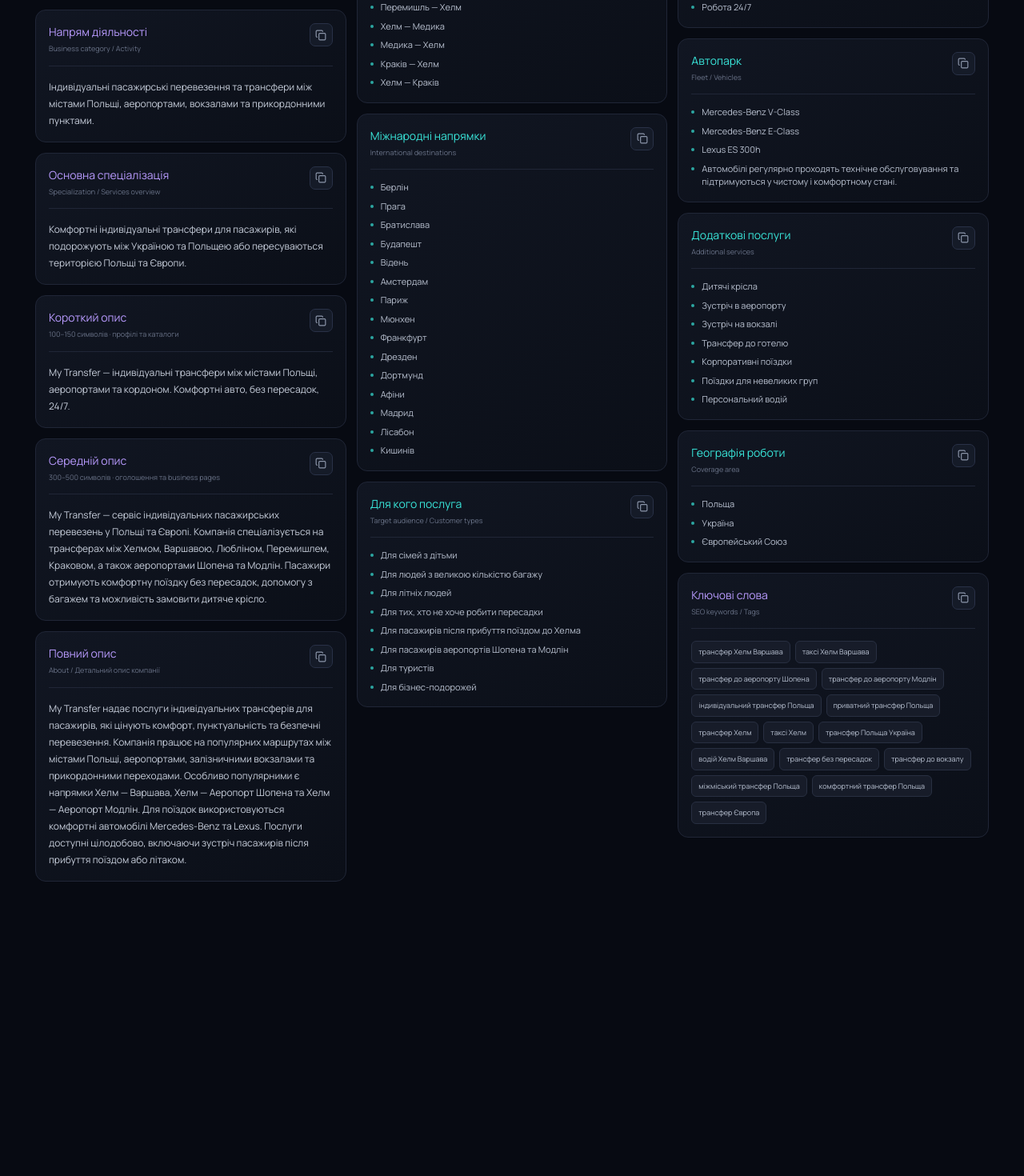
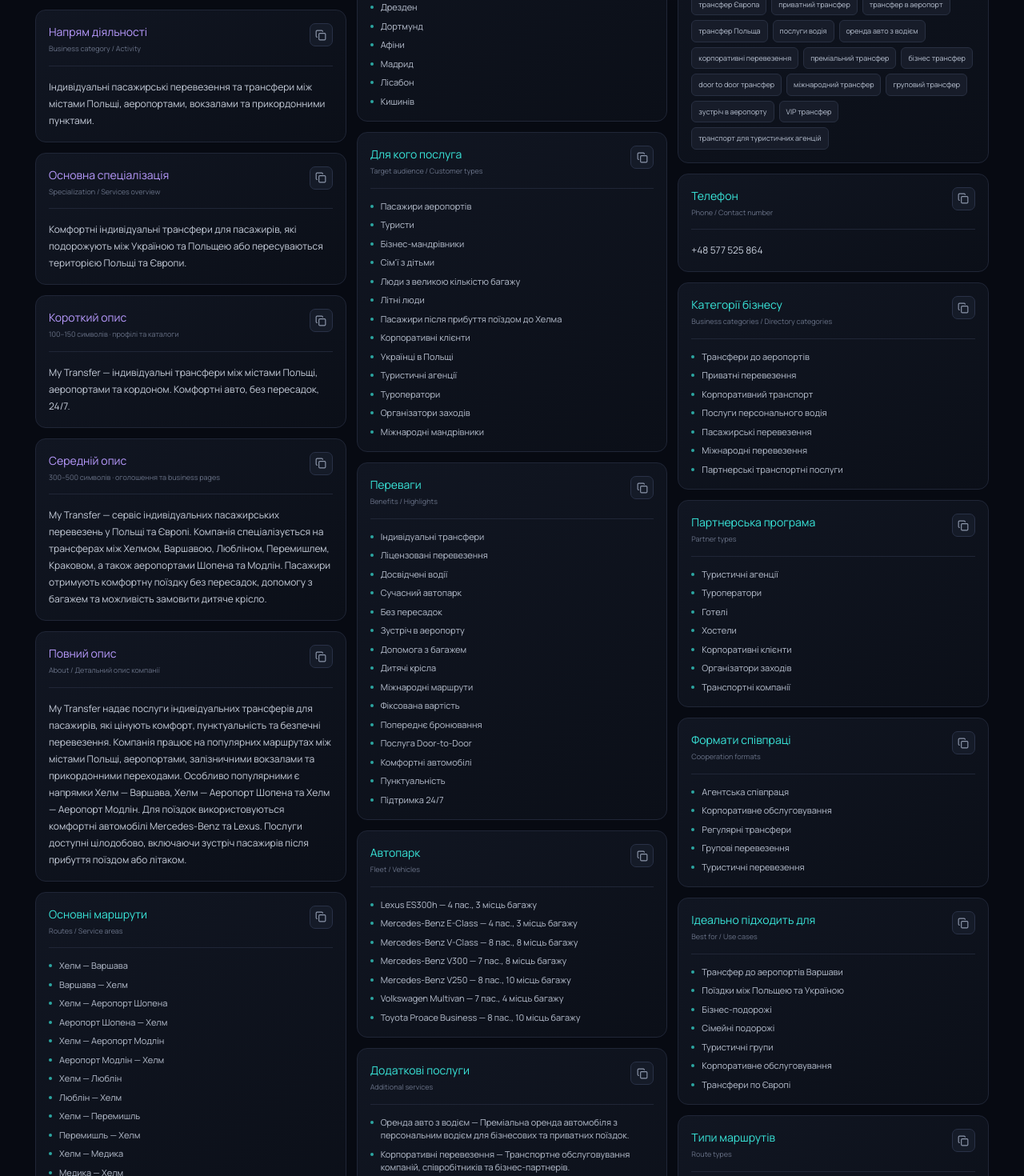
Before and after one commit to SpiritUrban/signal-builder, a Next.js app: page /company in a window 1280 px wide. Shown: the part 600-2070 px from the top of the page at 80% size. Before the commit the page ends 1782 px from the top, so only its background shows below. Built offline with nearby package versions, Linux system fonts and the light colour scheme.

Commit message:
Expand My Transfer company knowledge base

```diff
--- a/src/data/companyInfo.ts
+++ b/src/data/companyInfo.ts
@@ -1,3 +1,5 @@
+import companyProfile from "./companyProfile.json";
+
 export interface CompanyInfoBlock {
   id: string;
   title: string;
@@ -14,13 +16,13 @@
     id: "name",
     title: "Назва компанії",
     hint: "Company name / Business name",
-    content: "My Transfer",
+    content: companyProfile.company.name,
   },
   {
     id: "website",
     title: "Сайт",
     hint: "Website URL",
-    content: "https://my-transfer.com.ua",
+    content: companyProfile.company.website,
   },
   {
     id: "activity",
@@ -76,42 +78,102 @@
     title: "Для кого послуга",
     hint: "Target audience / Customer types",
     type: "list",
-    content: lines(["Для сімей з дітьми", "Для людей з великою кількістю багажу", "Для літніх людей", "Для тих, хто не хоче робити пересадки", "Для пасажирів після прибуття поїздом до Хелма", "Для пасажирів аеропортів Шопена та Модлін", "Для туристів", "Для бізнес-подорожей"]),
+    content: lines(companyProfile.targetAudience),
   },
   {
     id: "advantages",
     title: "Переваги",
     hint: "Benefits / Highlights",
     type: "list",
-    content: lines(["Індивідуальний трансфер", "Без пересадок", "Від дверей до дверей", "Допомога з багажем", "Комфортні автомобілі", "Фіксована домовлена вартість", "Пунктуальність", "Зустріч у визначеному місці", "Цілодобова підтримка", "Робота 24/7"]),
+    content: lines(companyProfile.benefits),
   },
   {
     id: "fleet",
     title: "Автопарк",
     hint: "Fleet / Vehicles",
     type: "list",
-    content: lines(["Mercedes-Benz V-Class", "Mercedes-Benz E-Class", "Lexus ES 300h", "", "Автомобілі регулярно проходять технічне обслуговування та підтримуються у чистому і комфортному стані."]),
+    content: lines([
+      ...companyProfile.fleet.businessSedans.map((car) => `${car.name} — ${car.passengers} пас., ${car.luggage} місць багажу`),
+      ...companyProfile.fleet.premiumMinivans.map((car) => `${car.name} — ${car.passengers} пас., ${car.luggage} місць багажу`),
+      ...companyProfile.fleet.groupTransfers.map((car) => `${car.name} — ${car.passengers} пас., ${car.luggage} місць багажу`),
+    ]),
   },
   {
     id: "additional-services",
     title: "Додаткові послуги",
     hint: "Additional services",
     type: "list",
-    content: lines(["Дитячі крісла", "Зустріч в аеропорту", "Зустріч на вокзалі", "Трансфер до готелю", "Корпоративні поїздки", "Поїздки для невеликих груп", "Персональний водій"]),
+    content: lines(companyProfile.additionalServices.map((service) => `${service.name} — ${service.description}`)),
   },
   {
     id: "geography",
     title: "Географія роботи",
     hint: "Coverage area",
     type: "list",
-    content: lines(["Польща", "Україна", "Європейський Союз"]),
+    content: lines(companyProfile.countriesServed),
   },
   {
     id: "keywords",
     title: "Ключові слова",
     hint: "SEO keywords / Tags",
     type: "keywords",
-    content: lines(["трансфер Хелм Варшава", "таксі Хелм Варшава", "трансфер до аеропорту Шопена", "трансфер до аеропорту Модлін", "індивідуальний трансфер Польща", "приватний трансфер Польща", "трансфер Хелм", "таксі Хелм", "трансфер Польща Україна", "водій Хелм Варшава", "трансфер без пересадок", "трансфер до вокзалу", "міжміський трансфер Польща", "комфортний трансфер Польща", "трансфер Європа"]),
+    content: lines(companyProfile.seoKeywords),
+    featured: true,
+  },
+  {
+    id: "phone",
+    title: "Телефон",
+    hint: "Phone / Contact number",
+    content: companyProfile.company.phone,
+  },
+  {
+    id: "business-categories",
+    title: "Категорії бізнесу",
+    hint: "Business categories / Directory categories",
+    type: "list",
+    content: lines(companyProfile.categories),
+  },
+  {
+    id: "partner-types",
+    title: "Партнерська програма",
+    hint: "Partner types",
+    type: "list",
+    content: lines(companyProfile.partnerProgram.partnerTypes),
+  },
+  {
+    id: "cooperation-formats",
+    title: "Формати співпраці",
+    hint: "Cooperation formats",
+    type: "list",
+    content: lines(companyProfile.partnerProgram.cooperationFormats),
+  },
+  {
+    id: "best-for",
+    title: "Ідеально підходить для",
+    hint: "Best for / Use cases",
+    type: "list",
+    content: lines(companyProfile.bestFor),
+  },
+  {
+    id: "route-types",
+    title: "Типи маршрутів",
+    hint: "Route types",
+    type: "list",
+    content: lines(companyProfile.routeTypes),
+  },
+  {
+    id: "business-facts",
+    title: "Факти про бізнес",
+    hint: "Structured business facts",
+    type: "list",
+    content: lines([
+      `Автопарк: ${companyProfile.businessFacts.fleetSize} автомобілів`,
+      "Працює по Європі",
+      "Трансфери до аеропортів",
+      "Корпоративні перевезення",
+      "Партнерська програма",
+      "Оренда авто з водієм",
+    ]),
     featured: true,
   },
 ];
--- /dev/null
+++ b/src/data/companyProfile.json
@@ -0,0 +1,167 @@
+{
+  "company": {
+    "name": "My Transfer",
+    "website": "https://my-transfer.com.ua",
+    "phone": "+48 577 525 864"
+  },
+  "additionalServices": [
+    {
+      "name": "Оренда авто з водієм",
+      "description": "Преміальна оренда автомобіля з персональним водієм для бізнесових та приватних поїздок."
+    },
+    {
+      "name": "Корпоративні перевезення",
+      "description": "Транспортне обслуговування компаній, співробітників та бізнес-партнерів."
+    },
+    {
+      "name": "Зустріч в аеропорту",
+      "description": "Зустріч пасажирів в аеропорту з допомогою з багажем та супроводом до автомобіля."
+    },
+    { "name": "Дитячі крісла", "description": "Дитячі крісла за попереднім замовленням." },
+    { "name": "Зустріч на вокзалі", "description": "Персональна зустріч пасажирів на вокзалі." },
+    { "name": "Трансфер до готелю", "description": "Трансфер від аеропорту або вокзалу безпосередньо до готелю." },
+    { "name": "Поїздки для невеликих груп", "description": "Комфортні групові трансфери мінівенами." },
+    { "name": "Персональний водій", "description": "Послуги персонального водія для приватних і бізнес-поїздок." }
+  ],
+  "partnerProgram": {
+    "available": true,
+    "partnerTypes": [
+      "Туристичні агенції",
+      "Туроператори",
+      "Готелі",
+      "Хостели",
+      "Корпоративні клієнти",
+      "Організатори заходів",
+      "Транспортні компанії"
+    ],
+    "cooperationFormats": [
+      "Агентська співпраця",
+      "Корпоративне обслуговування",
+      "Регулярні трансфери",
+      "Групові перевезення",
+      "Туристичні перевезення"
+    ]
+  },
+  "targetAudience": [
+    "Пасажири аеропортів",
+    "Туристи",
+    "Бізнес-мандрівники",
+    "Сім'ї з дітьми",
+    "Люди з великою кількістю багажу",
+    "Літні люди",
+    "Пасажири після прибуття поїздом до Хелма",
+    "Корпоративні клієнти",
+    "Українці в Польщі",
+    "Туристичні агенції",
+    "Туроператори",
+    "Організатори заходів",
+    "Міжнародні мандрівники"
+  ],
+  "benefits": [
+    "Індивідуальні трансфери",
+    "Ліцензовані перевезення",
+    "Досвідчені водії",
+    "Сучасний автопарк",
+    "Без пересадок",
+    "Зустріч в аеропорту",
+    "Допомога з багажем",
+    "Дитячі крісла",
+    "Міжнародні маршрути",
+    "Фіксована вартість",
+    "Попереднє бронювання",
+    "Послуга Door-to-Door",
+    "Комфортні автомобілі",
+    "Пунктуальність",
+    "Підтримка 24/7"
+  ],
+  "countriesServed": [
+    "Польща",
+    "Україна",
+    "Німеччина",
+    "Чехія",
+    "Словаччина",
+    "Австрія",
+    "Угорщина",
+    "Країни Європейського Союзу"
+  ],
+  "fleet": {
+    "businessSedans": [
+      { "name": "Lexus ES300h", "passengers": 4, "luggage": 3 },
+      { "name": "Mercedes-Benz E-Class", "passengers": 4, "luggage": 3 }
+    ],
+    "premiumMinivans": [
+      { "name": "Mercedes-Benz V-Class", "passengers": 8, "luggage": 8 },
+      { "name": "Mercedes-Benz V300", "passengers": 7, "luggage": 8 },
+      { "name": "Mercedes-Benz V250", "passengers": 8, "luggage": 10 }
+    ],
+    "groupTransfers": [
+      { "name": "Volkswagen Multivan", "passengers": 7, "luggage": 4 },
+      { "name": "Toyota Proace Business", "passengers": 8, "luggage": 10 }
+    ]
+  },
+  "seoKeywords": [
+    "трансфер Хелм Варшава",
+    "таксі Хелм Варшава",
+    "трансфер до аеропорту Шопена",
+    "трансфер до аеропорту Модлін",
+    "індивідуальний трансфер Польща",
+    "приватний трансфер Польща",
+    "трансфер Хелм",
+    "таксі Хелм",
+    "трансфер Польща Україна",
+    "водій Хелм Варшава",
+    "трансфер без пересадок",
+    "трансфер до вокзалу",
+    "міжміський трансфер Польща",
+    "комфортний трансфер Польща",
+    "трансфер Європа",
+    "приватний трансфер",
+    "трансфер в аеропорт",
+    "трансфер Польща",
+    "послуги водія",
+    "оренда авто з водієм",
+    "корпоративні перевезення",
+    "преміальний трансфер",
+    "бізнес трансфер",
+    "door to door трансфер",
+    "міжнародний трансфер",
+    "груповий трансфер",
+    "зустріч в аеропорту",
+    "VIP трансфер",
+    "транспорт для туристичних агенцій"
+  ],
+  "categories": [
+    "Трансфери до аеропортів",
+    "Приватні перевезення",
+    "Корпоративний транспорт",
+    "Послуги персонального водія",
+    "Пасажирські перевезення",
+    "Міжнародні перевезення",
+    "Партнерські транспортні послуги"
+  ],
+  "businessFacts": {
+    "fleetSize": 7,
+    "operatesInEurope": true,
+    "offersAirportTransfers": true,
+    "offersCorporateTransportation": true,
+    "offersPartnerProgram": true,
+    "offersDriverRental": true
+  },
+  "bestFor": [
+    "Трансфер до аеропортів Варшави",
+    "Поїздки між Польщею та Україною",
+    "Бізнес-подорожі",
+    "Сімейні подорожі",
+    "Туристичні групи",
+    "Корпоративне обслуговування",
+    "Трансфери по Європі"
+  ],
+  "routeTypes": [
+    "Аеропорт → місто",
+    "Місто → аеропорт",
+    "Міжміські перевезення",
+    "Міжнародні маршрути",
+    "Індивідуальні трансфери",
+    "Групові перевезення"
+  ]
+}
```
Also changed, not shown: 1 other file (tests, documents, lock files or other folders).
